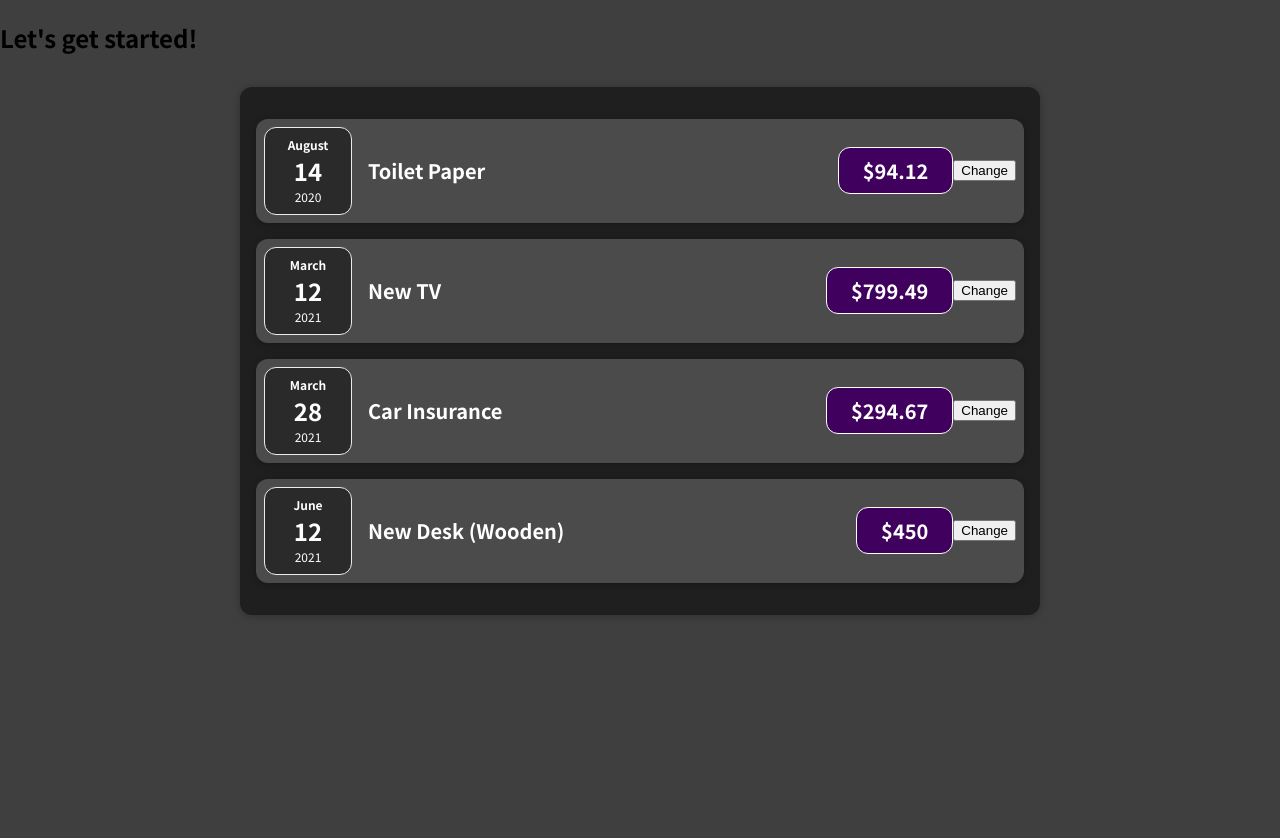
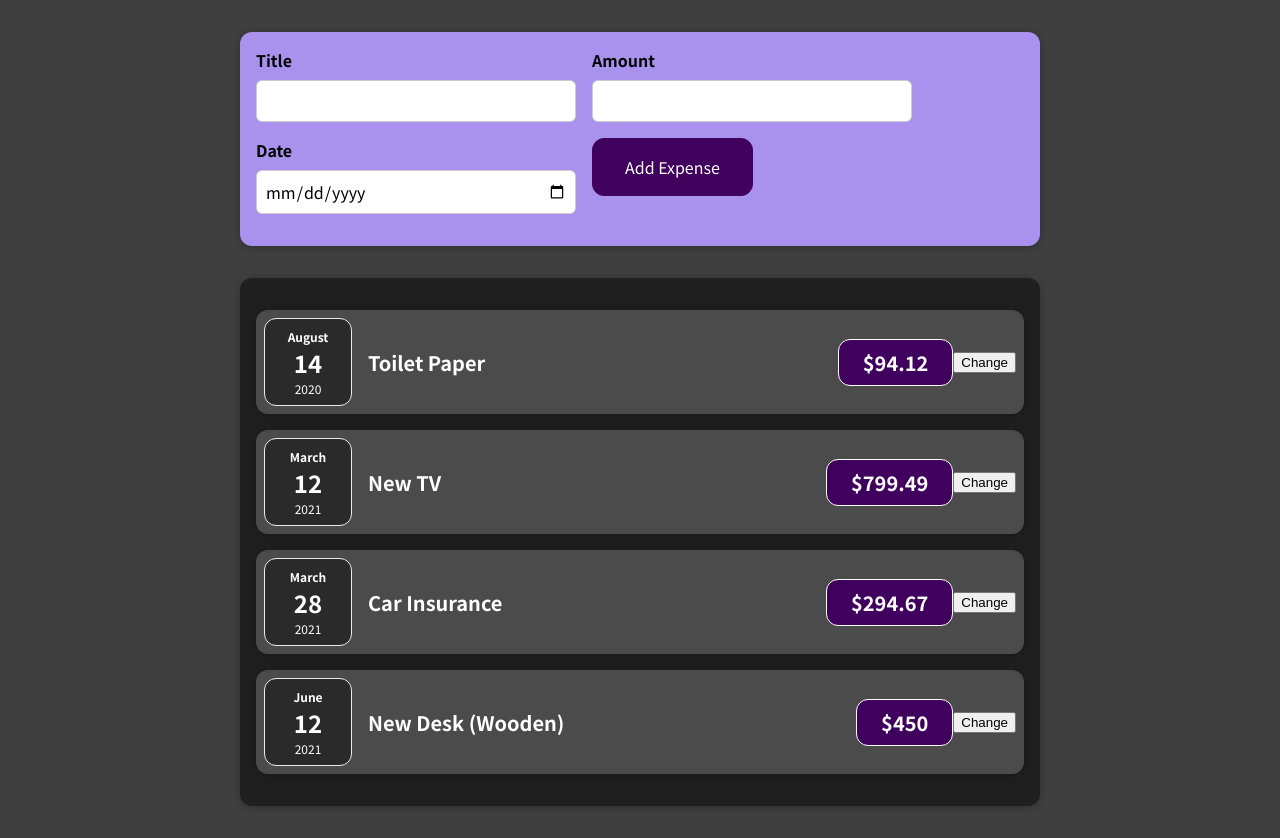
Before and after one commit to SadkiratSingh/Expense-Tracker, a React (Create React App) app: page / in a window 1280 px wide. Before the commit the page ends 800 px from the top, so only its background shows below. Built offline with nearby package versions, Linux system fonts and the light colour scheme.

Commit message:
expense-form added

```diff
--- a/src/App.js
+++ b/src/App.js
@@ -1,5 +1,6 @@
 import React from 'react';
 import Expenses from './components/Expenses';
+import NewExpense from './components/NewExpense/NewExpense';
 
 function App() {
 
@@ -27,7 +28,7 @@
   ];
   return (
     <div>
-      <h2>Let's get started!</h2>
+      <NewExpense />
       <Expenses expenses = {expenses} />
     </div>
   );
--- /dev/null
+++ b/src/components/NewExpense/ExpenseForm.css
@@ -0,0 +1,26 @@
+.new-expense__controls {
+    display: flex;
+    flex-wrap: wrap;
+    gap: 1rem;
+    margin-bottom: 1rem;
+    text-align: left;
+}
+
+  .new-expense__control label {
+    font-weight: bold;
+    margin-bottom: 0.5rem;
+    display: block;
+}
+
+.new-expense__control input {
+    font: inherit;
+    padding: 0.5rem;
+    border-radius: 6px;
+    border: 1px solid #ccc;
+    width: 20rem;
+    max-width: 100%;
+}
+
+.new-expense__actions {
+    text-align: right;
+}
--- /dev/null
+++ b/src/components/NewExpense/ExpenseForm.js
@@ -0,0 +1,32 @@
+import React from 'react';
+import './ExpenseForm.css'; // This CSS is added to CSSOM
+
+function ExpenseForm(){
+    return(
+        <form>
+            <div className = 'new-expense__controls'>
+                <div className = 'new-expense__control'>
+                    <label>Title</label>
+                    <input type='text' />
+                </div>
+
+                <div className = 'new-expense__control'>
+                    <label>Amount</label>
+                    <input type='amount' />
+                </div>
+
+                <div className = 'new-expense__control'>
+                    <label>Date</label>
+                    <input type='date' />
+                </div>
+
+                <div className = 'new-expense__actions'>
+                    <button type='submit'>Add Expense</button>
+                </div>
+
+            </div>
+        </form>
+    )
+}
+
+export default ExpenseForm
--- /dev/null
+++ b/src/components/NewExpense/NewExpense.css
@@ -0,0 +1,38 @@
+.new-expense {
+    background-color: #a892ee;
+    padding: 1rem;
+    margin: 2rem auto;
+    width: 50rem;
+    max-width: 95%;
+    border-radius: 12px;
+    text-align: center;
+    box-shadow: 0 1px 8px rgba(0, 0, 0, 0.25);
+}
+
+.new-expense button {
+    font: inherit;
+    cursor: pointer;
+    padding: 1rem 2rem;
+    border: 1px solid #40005d;
+    background-color: #40005d;
+    color: white;
+    border-radius: 12px;
+    margin-right: 1rem;
+}
+
+.new-expense button:hover,
+.new-expense button:active {
+    background-color: #510674;
+    border-color: #510674;
+}
+
+.new-expense button.alternative {
+    color: #220131;
+    border-color: transparent;
+    background-color: transparent;
+}
+
+.new-expense button.alternative:hover,
+.new-expense button.alternative:active {
+    background-color: #ddb3f8;
+}
--- /dev/null
+++ b/src/components/NewExpense/NewExpense.js
@@ -0,0 +1,14 @@
+import React from 'react';
+import './NewExpense.css';
+import ExpenseForm from './ExpenseForm';
+
+
+function NewExpense(){
+    return (
+        <div className = 'new-expense'>
+            <ExpenseForm />
+        </div>
+    )
+}
+
+export default NewExpense;
```
Also changed, not shown: 1 other file (tests, documents, lock files or other folders).
